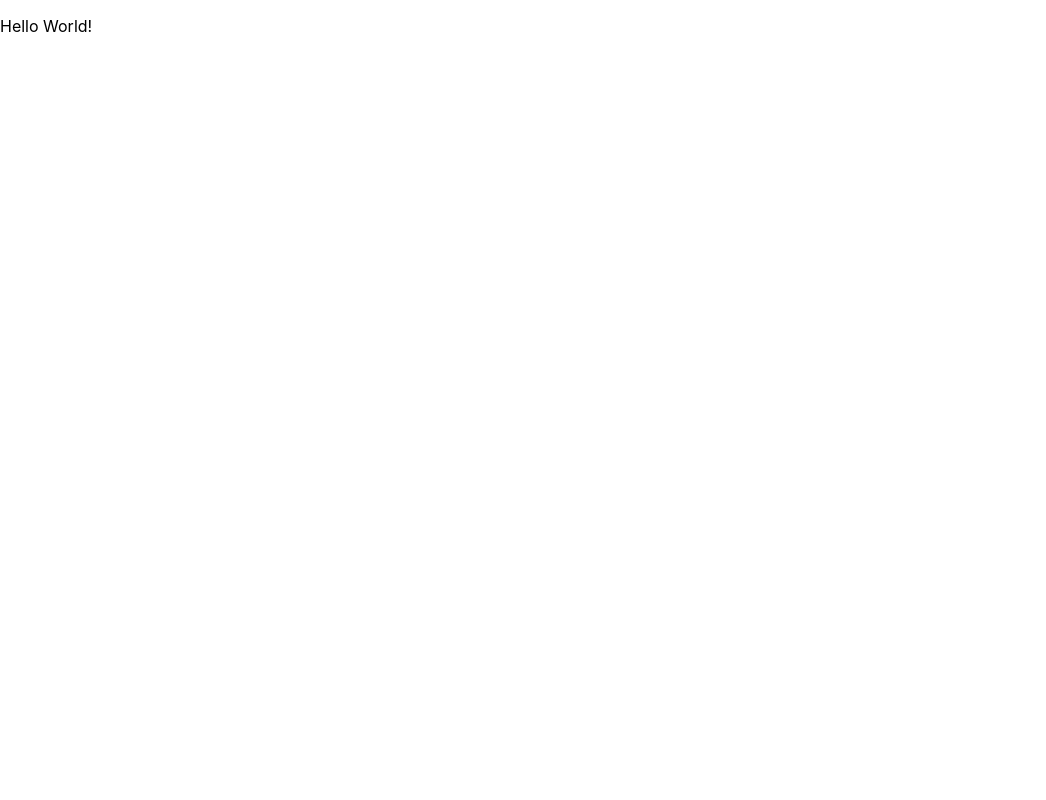
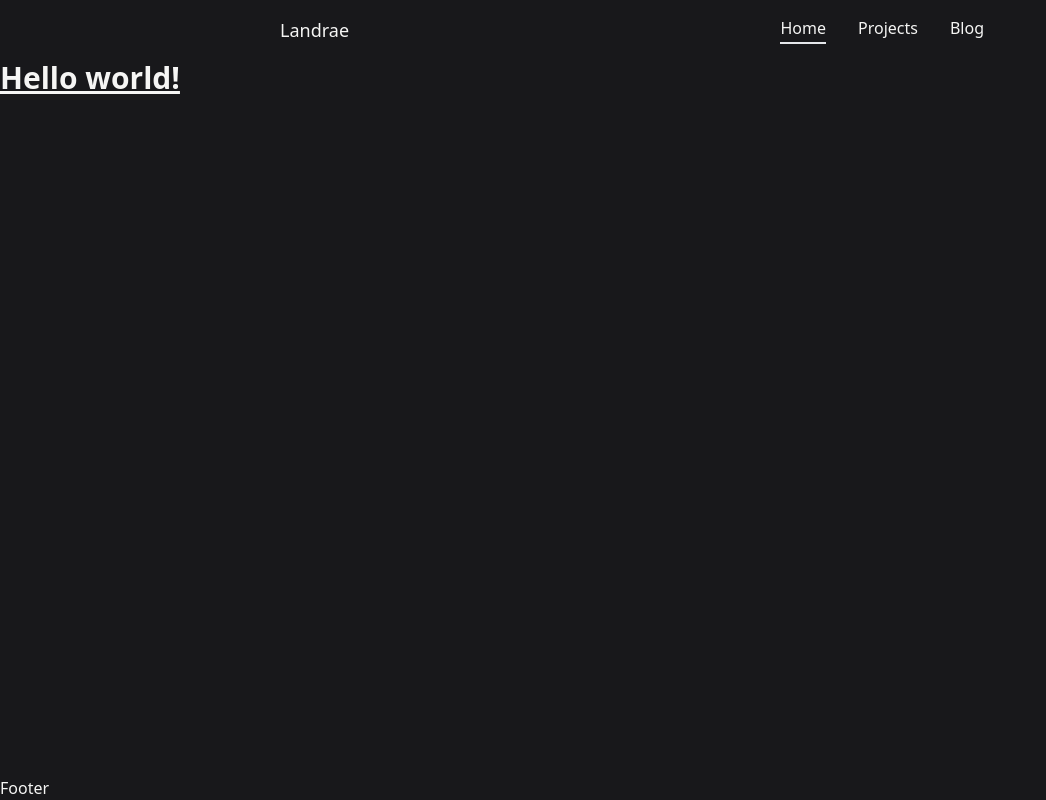
Before and after one commit to palo-landrae/landrae.dev, a Next.js app: page / in a window 1280 px wide. Shown: the whole page, without its empty margins (0-1046 px from the left). Built offline with nearby package versions, Linux system fonts and the light colour scheme.

Commit message:
:sparkles: tailwindcss, layout

```diff
--- /dev/null
+++ b/components/layout/footer.tsx
@@ -0,0 +1,7 @@
+export const Footer = () => {
+  return (
+    <div>
+      <p>Footer</p>
+    </div>
+  );
+};
--- /dev/null
+++ b/components/layout/index.tsx
@@ -0,0 +1 @@
+export * from "./layout";
--- /dev/null
+++ b/components/layout/layout.tsx
@@ -0,0 +1,22 @@
+import Head from "next/head";
+import { Navbar } from "./navbar";
+import { Footer } from "./footer";
+import { Spacer } from "./spacer";
+
+export const Layout = ({ children, title }) => {
+  const customTitle = `${title} - Palo Landrae`;
+  return (
+    <>
+      <Head>
+        <title>{customTitle}</title>
+        <link rel="icon" href="/favicon.ico" />
+      </Head>
+      <div className="flex flex-col min-h-screen">
+        <Navbar />
+        <div className="flex flex-col">{children}</div>
+        <Spacer />
+        <Footer />
+      </div>
+    </>
+  );
+};
--- /dev/null
+++ b/components/layout/navbar.tsx
@@ -0,0 +1,39 @@
+import Link from "next/link";
+import { Spacer } from "./spacer";
+import { useRouter } from "next/router";
+
+export const Navbar = (): JSX.Element => {
+  const router = useRouter();
+  const links = [
+    {
+      href: "/",
+      name: "Home",
+    },
+    {
+      href: "/projects",
+      name: "Projects",
+    },
+    {
+      href: "/blog",
+      name: "Blog",
+    },
+  ];
+  return (
+    <nav>
+      <div className="flex max-w-3xl mx-auto py-4 px-6">
+        <span className="text-lg">Landrae</span>
+        <Spacer />
+        {links.map(({ name, href }) => (
+          <Link key={href} href={href}>
+            <a
+              className={`${router.pathname == href ? "border-b-2" : ""
+                } flex flex-col mx-2 sm:mx-4 relative`}
+            >
+              {name}
+            </a>
+          </Link>
+        ))}
+      </div>
+    </nav>
+  );
+};
--- /dev/null
+++ b/components/layout/spacer.tsx
@@ -0,0 +1,3 @@
+export const Spacer = () => {
+  return <div className="flex-1 justify-self-stretch align-self-stretch"></div>;
+};
--- /dev/null
+++ b/pages/_document.tsx
@@ -0,0 +1,15 @@
+import NextDocument, { Html, Head, Main, NextScript } from "next/document";
+
+export default class Document extends NextDocument {
+  render() {
+    return (
+      <Html lang="en">
+        <Head />
+        <body className="bg-zinc-900 text-stone-100">
+          <Main />
+          <NextScript />
+        </body>
+      </Html>
+    );
+  }
+}
--- /dev/null
+++ b/pages/blog.tsx
@@ -0,0 +1,12 @@
+import type { NextPage } from "next";
+import { Layout } from "@/components/layout";
+
+const Blog: NextPage = () => {
+  return (
+    <Layout title="Blog">
+      <p>Blog</p>
+    </Layout>
+  );
+};
+
+export default Blog;
--- a/pages/index.tsx
+++ b/pages/index.tsx
@@ -1,10 +1,11 @@
 import type { NextPage } from "next";
+import { Layout } from "@/components/layout";
 
 const Home: NextPage = () => {
   return (
-    <div>
-      <p>Hello World!</p>
-    </div>
+    <Layout title="Home">
+      <h1 className="text-3xl font-bold underline">Hello world!</h1>
+    </Layout>
   );
 };
 
--- /dev/null
+++ b/pages/projects.tsx
@@ -0,0 +1,8 @@
+import type { NextPage } from "next";
+import { Layout } from "@/components/layout";
+
+const Projects: NextPage = () => {
+  return <Layout title="Projects">Projects</Layout>;
+};
+
+export default Projects;
--- /dev/null
+++ b/postcss.config.js
@@ -0,0 +1,6 @@
+module.exports = {
+  plugins: {
+    tailwindcss: {},
+    autoprefixer: {},
+  },
+}
--- a/styles/globals.css
+++ b/styles/globals.css
@@ -1,16 +1,3 @@
-html,
-body {
-  padding: 0;
-  margin: 0;
-  font-family: -apple-system, BlinkMacSystemFont, Segoe UI, Roboto, Oxygen,
-    Ubuntu, Cantarell, Fira Sans, Droid Sans, Helvetica Neue, sans-serif;
-}
-
-a {
-  color: inherit;
-  text-decoration: none;
-}
-
-* {
-  box-sizing: border-box;
-}
+@import "tailwindcss/base";
+@import "tailwindcss/components";
+@import "tailwindcss/utilities";
--- /dev/null
+++ b/tailwind.config.js
@@ -0,0 +1,10 @@
+module.exports = {
+  content: [
+    "./pages/**/*.{js,ts,jsx,tsx}",
+    "./components/**/*.{js,ts,jsx,tsx}",
+  ],
+  theme: {
+    extend: {},
+  },
+  plugins: [],
+};
```
